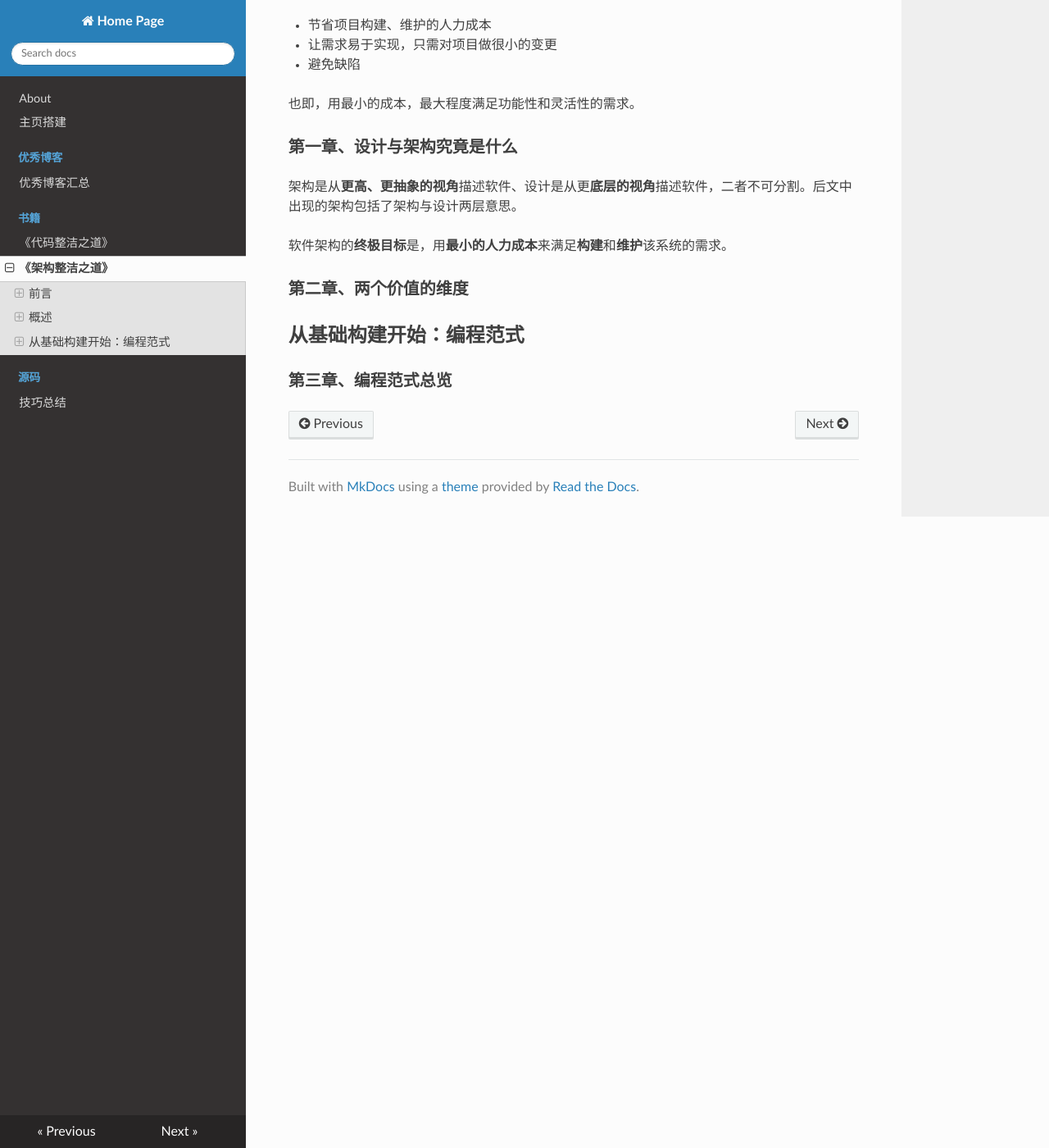
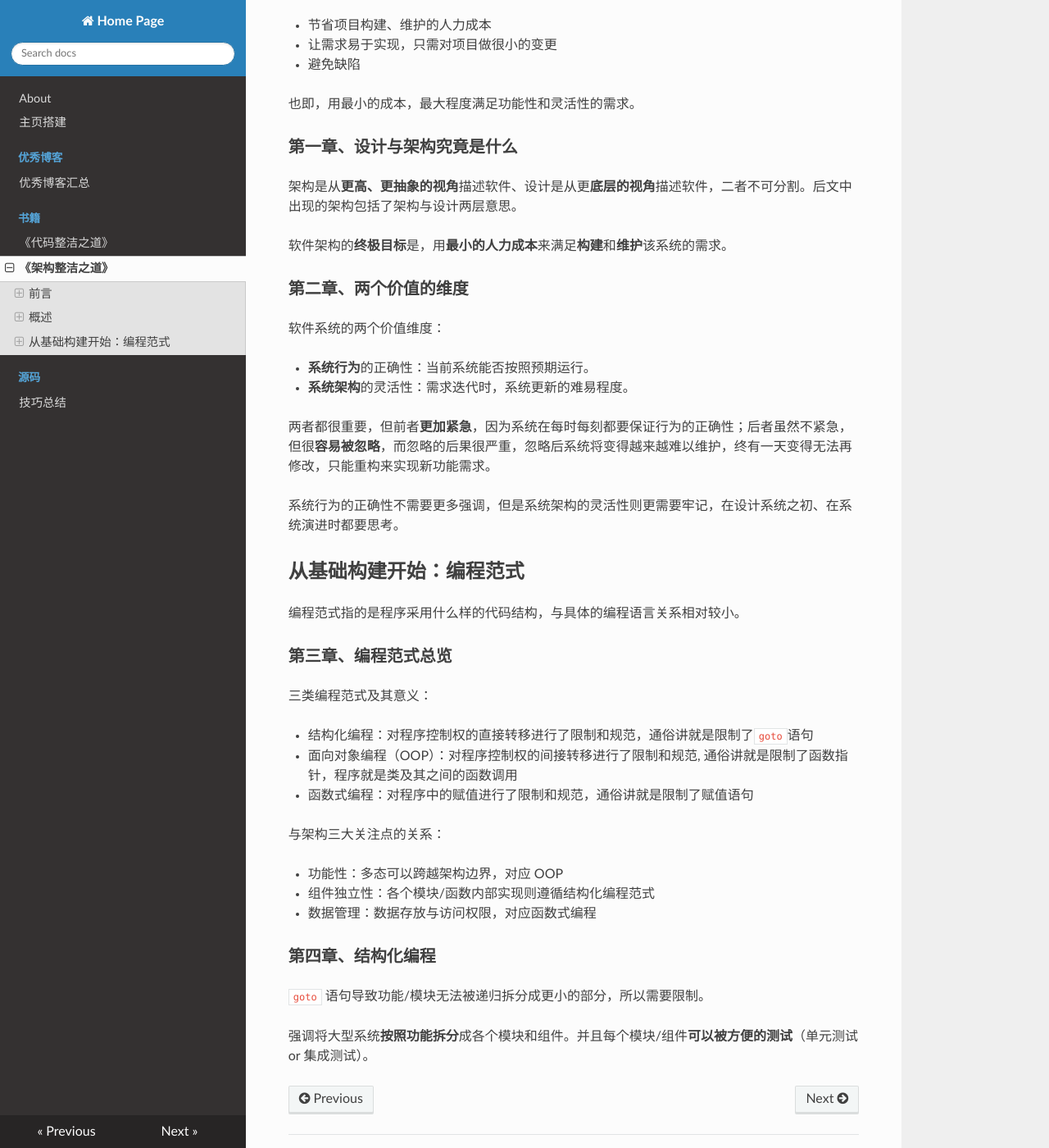
Before and after one commit to HannanKan/homepage, an MkDocs documentation site: the page built from docs/book/架构整洁之道.md, in a window 1280 px wide and 1400 px high, scrolled down 1213 px. Shown: the whole window at 82% size. Built offline with MkDocs 1.6.1, drawn with Linux system fonts in a browser that asks for light colours; nearby versions of some CDN libraries.

Commit message:
<架构整洁之道> 第2~4章笔记

```diff
--- a/docs/book/架构整洁之道.md
+++ b/docs/book/架构整洁之道.md
@@ -46,6 +46,33 @@
 软件架构的**终极目标**是，用**最小的人力成本**来满足**构建**和**维护**该系统的需求。
 
 ### 第二章、两个价值的维度
+软件系统的两个价值维度：
+
+* **系统行为**的正确性：当前系统能否按照预期运行。
+* **系统架构**的灵活性：需求迭代时，系统更新的难易程度。
+
+两者都很重要，但前者**更加紧急**，因为系统在每时每刻都要保证行为的正确性；后者虽然不紧急，但很**容易被忽略**，而忽略的后果很严重，忽略后系统将变得越来越难以维护，终有一天变得无法再修改，只能重构来实现新功能需求。
+
+系统行为的正确性不需要更多强调，但是系统架构的灵活性则更需要牢记，在设计系统之初、在系统演进时都要思考。
 
 ## 从基础构建开始：编程范式
+编程范式指的是程序采用什么样的代码结构，与具体的编程语言关系相对较小。
+
 ### 第三章、编程范式总览
+
+三类编程范式及其意义：
+
+* 结构化编程：对程序控制权的直接转移进行了限制和规范，通俗讲就是限制了`goto`语句
+* 面向对象编程（OOP）：对程序控制权的间接转移进行了限制和规范, 通俗讲就是限制了函数指针，程序就是类及其之间的函数调用
+* 函数式编程：对程序中的赋值进行了限制和规范，通俗讲就是限制了赋值语句
+
+与架构三大关注点的关系：
+
+* 功能性：多态可以跨越架构边界，对应 OOP
+* 组件独立性：各个模块/函数内部实现则遵循结构化编程范式
+* 数据管理：数据存放与访问权限，对应函数式编程
+
+### 第四章、结构化编程
+`goto` 语句导致功能/模块无法被递归拆分成更小的部分，所以需要限制。
+
+强调将大型系统**按照功能拆分**成各个模块和组件。并且每个模块/组件**可以被方便的测试**（单元测试 or 集成测试）。
```
